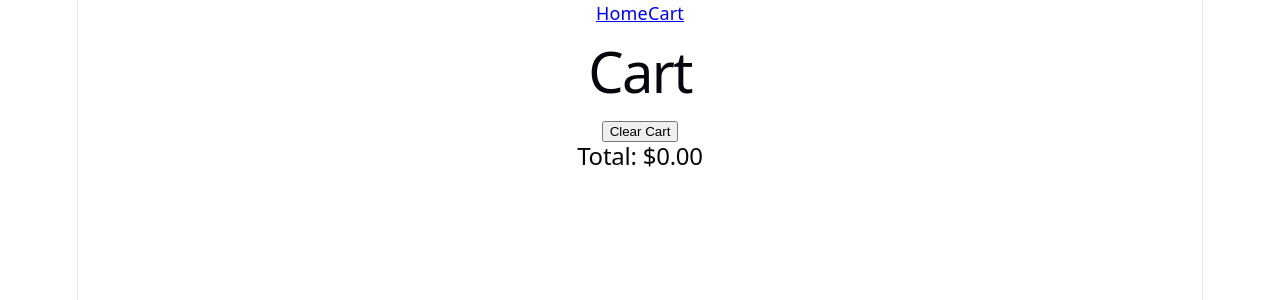
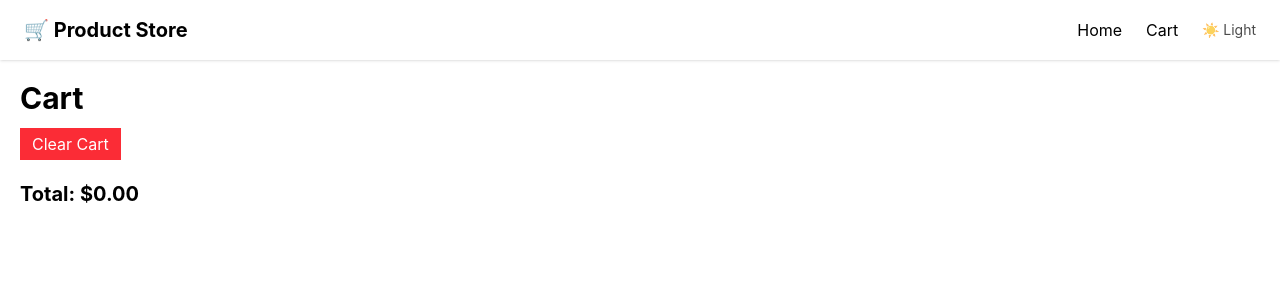
Before and after one commit to MaryamMirzada/Product-Store, a React (Vite) app in the folder Product-Store/: page /cart in a window 1280 px wide. Shown: the top 300 px of the page. Built offline with nearby package versions, Linux system fonts and the light colour scheme.

Commit message:
added tailwind css

```diff
--- a/Product-Store/src/Navbar.jsx
+++ b/Product-Store/src/Navbar.jsx
@@ -1,13 +1,49 @@
 import { Link } from "react-router-dom";
+import { useSelector } from "react-redux";
+import { useContext } from "react";
+import { SettingsContext } from "./context/SettingsContext";
 
 const Navbar = () => {
+  const items = useSelector((state) => state.cart.items);
+  const totalItems = items.reduce((sum, item) => sum + item.quantity, 0);
+
+  const { state } = useContext(SettingsContext);
+
   return (
-    <div className="flex justify-between items-center p-4 bg-black text-white">
-      <div className="flex gap-4">
-        <Link to="/">Home</Link>
-        <Link to="/cart">Cart</Link>
+    <nav
+      className={
+        state.theme === "dark"
+          ? "flex justify-between items-center px-6 py-4 bg-gray-900 text-white shadow"
+          : "flex justify-between items-center px-6 py-4 bg-white text-black shadow"
+      }
+    >
+      {/* Logo */}
+      <Link to="/" className="text-xl font-bold">
+        🛒 Product Store
+      </Link>
+
+      {/* Links */}
+      <div className="flex items-center gap-6">
+        <Link to="/" className="hover:text-blue-500 transition">
+          Home
+        </Link>
+
+        <Link to="/cart" className="relative hover:text-blue-500 transition">
+          Cart
+          {/* Badge */}
+          {totalItems > 0 && (
+            <span className="absolute -top-2 -right-3 bg-red-500 text-white text-xs px-2 rounded-full">
+              {totalItems}
+            </span>
+          )}
+        </Link>
+
+        {/* Theme indicator */}
+        <span className="text-sm opacity-70">
+          {state.theme === "dark" ? "🌙 Dark" : "☀️ Light"}
+        </span>
       </div>
-    </div>
+    </nav>
   );
 };
 
--- a/Product-Store/src/index.css
+++ b/Product-Store/src/index.css
@@ -1,111 +1 @@
-:root {
-  --text: #6b6375;
-  --text-h: #08060d;
-  --bg: #fff;
-  --border: #e5e4e7;
-  --code-bg: #f4f3ec;
-  --accent: #aa3bff;
-  --accent-bg: rgba(170, 59, 255, 0.1);
-  --accent-border: rgba(170, 59, 255, 0.5);
-  --social-bg: rgba(244, 243, 236, 0.5);
-  --shadow:
-    rgba(0, 0, 0, 0.1) 0 10px 15px -3px, rgba(0, 0, 0, 0.05) 0 4px 6px -2px;
-
-  --sans: system-ui, 'Segoe UI', Roboto, sans-serif;
-  --heading: system-ui, 'Segoe UI', Roboto, sans-serif;
-  --mono: ui-monospace, Consolas, monospace;
-
-  font: 18px/145% var(--sans);
-  letter-spacing: 0.18px;
-  color-scheme: light dark;
-  color: var(--text);
-  background: var(--bg);
-  font-synthesis: none;
-  text-rendering: optimizeLegibility;
-  -webkit-font-smoothing: antialiased;
-  -moz-osx-font-smoothing: grayscale;
-
-  @media (max-width: 1024px) {
-    font-size: 16px;
-  }
-}
-
-@media (prefers-color-scheme: dark) {
-  :root {
-    --text: #9ca3af;
-    --text-h: #f3f4f6;
-    --bg: #16171d;
-    --border: #2e303a;
-    --code-bg: #1f2028;
-    --accent: #c084fc;
-    --accent-bg: rgba(192, 132, 252, 0.15);
-    --accent-border: rgba(192, 132, 252, 0.5);
-    --social-bg: rgba(47, 48, 58, 0.5);
-    --shadow:
-      rgba(0, 0, 0, 0.4) 0 10px 15px -3px, rgba(0, 0, 0, 0.25) 0 4px 6px -2px;
-  }
-
-  #social .button-icon {
-    filter: invert(1) brightness(2);
-  }
-}
-
-body {
-  margin: 0;
-}
-
-#root {
-  width: 1126px;
-  max-width: 100%;
-  margin: 0 auto;
-  text-align: center;
-  border-inline: 1px solid var(--border);
-  min-height: 100svh;
-  display: flex;
-  flex-direction: column;
-  box-sizing: border-box;
-}
-
-h1,
-h2 {
-  font-family: var(--heading);
-  font-weight: 500;
-  color: var(--text-h);
-}
-
-h1 {
-  font-size: 56px;
-  letter-spacing: -1.68px;
-  margin: 32px 0;
-  @media (max-width: 1024px) {
-    font-size: 36px;
-    margin: 20px 0;
-  }
-}
-h2 {
-  font-size: 24px;
-  line-height: 118%;
-  letter-spacing: -0.24px;
-  margin: 0 0 8px;
-  @media (max-width: 1024px) {
-    font-size: 20px;
-  }
-}
-p {
-  margin: 0;
-}
-
-code,
-.counter {
-  font-family: var(--mono);
-  display: inline-flex;
-  border-radius: 4px;
-  color: var(--text-h);
-}
-
-code {
-  font-size: 15px;
-  line-height: 135%;
-  padding: 4px 8px;
-  background: var(--code-bg);
-}
+@import 'tailwindcss'
--- a/Product-Store/src/layout/Layout.jsx
+++ b/Product-Store/src/layout/Layout.jsx
@@ -1,9 +1,19 @@
 import { Outlet } from "react-router-dom";
 import Navbar from "../Navbar";
+import { useContext } from "react";
+import { SettingsContext } from "../context/SettingsContext";
 
 const Layout = () => {
+  const { state } = useContext(SettingsContext);
+
   return (
-    <div>
+    <div
+      className={
+        state.theme === "dark"
+          ? "bg-black text-white min-h-screen"
+          : "bg-white text-black min-h-screen"
+      }
+    >
       <Navbar />
       <main>
         <Outlet />
@@ -11,4 +21,5 @@ const Layout = () => {
     </div>
   );
 };
+
 export default Layout;
--- a/Product-Store/vite.config.js
+++ b/Product-Store/vite.config.js
@@ -1,11 +1,12 @@
 import { defineConfig } from 'vite'
 import react, { reactCompilerPreset } from '@vitejs/plugin-react'
 import babel from '@rolldown/plugin-babel'
+import tailwind from '@tailwindcss/vite'
 
 // https://vite.dev/config/
 export default defineConfig({
   plugins: [
-    react(),
+react(), tailwind(),
     babel({ presets: [reactCompilerPreset()] })
   ],
 })
```
